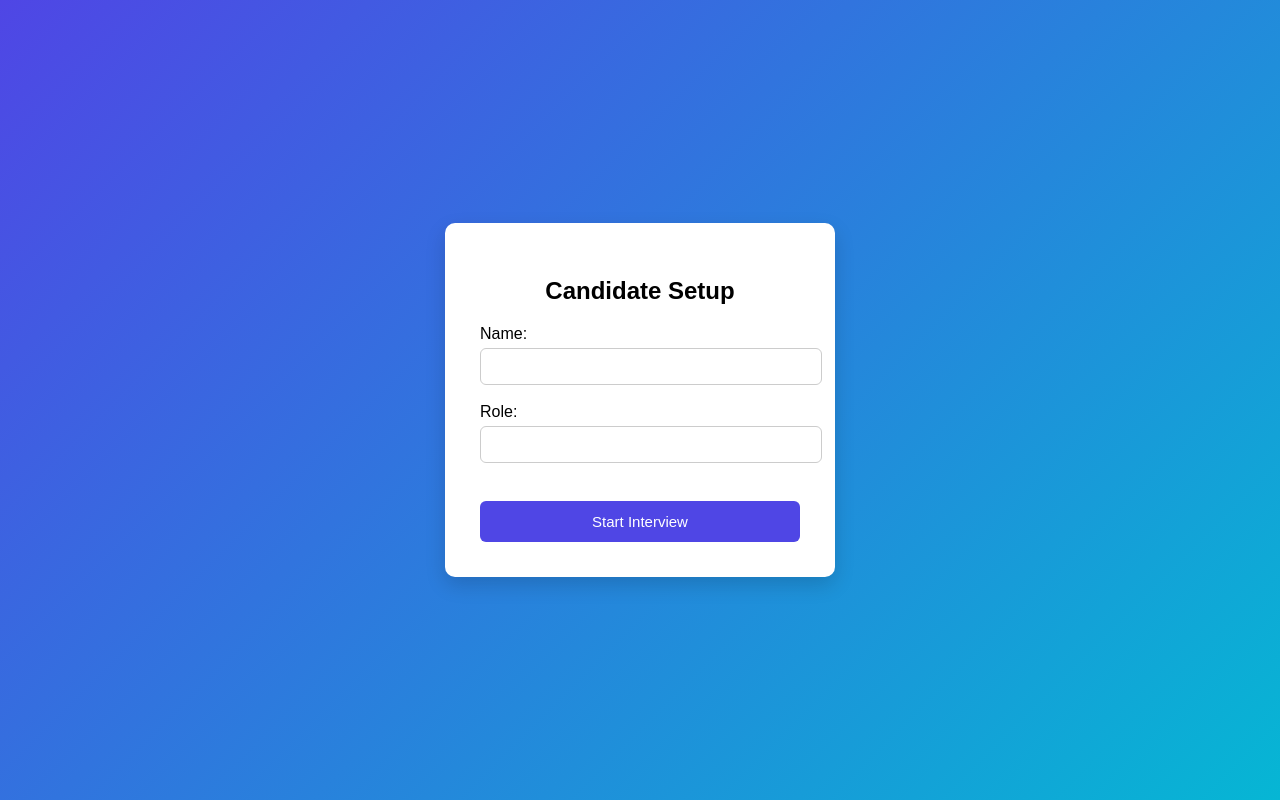
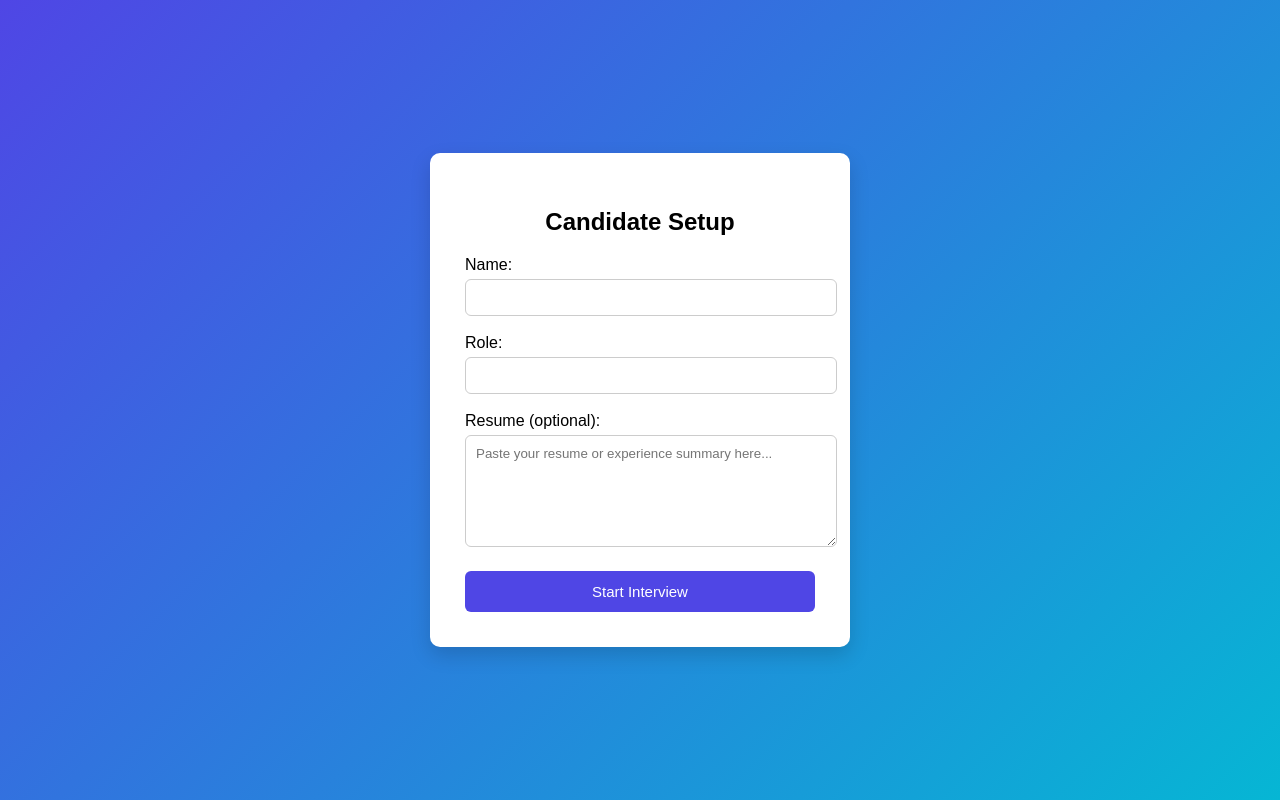
Before and after one commit to Nishita-Saxena/project2_flask, a Flask app: page /setup in a window 1280 px wide. Run offline with Flask 3, Linux system fonts and the light colour scheme.

Commit message:
all features added

```diff
--- a/app.py
+++ b/app.py
@@ -6,7 +6,7 @@ app = Flask(__name__)
 app.secret_key = "hackathon-secret"
 
 # Gemini client
-client = genai.Client(api_key="AIzaSyAhkAmAMv_Z-S8bLjM-PtEN4sXcYv6IbRY")
+client = genai.Client(api_key="AIzaSyDLQL0ITSx0Z9HCDzm7ZKI0XL_JYlXfvn8")
 
 
 SYSTEM_PROMPT = """
@@ -36,17 +36,21 @@ def setup():
     if request.method == "POST":
         session["name"] = request.form["name"]
         session["role"] = request.form["role"]
+        session["resume_text"] = request.form.get("resume_text", "")
+
         session["answers"] = []
         session["questions"] = []
         session["q_index"] = 0
+
         return redirect(url_for("interview"))
 
+    # THIS RETURN IS REQUIRED
     return render_template("setup.html")
-
 
 # -------- QUESTION GENERATION ----------
 def generate_question():
     role = session["role"]
+    resume_text = session.get("resume_text", "")
 
     history = "\n".join(
         [f"Q:{a['question']}\nA:{a['answer']}" for a in session["answers"]]
@@ -56,6 +60,10 @@ def generate_question():
 {SYSTEM_PROMPT}
 
 ROLE: {role}
+
+RESUME:
+{resume_text}
+
 QUESTION NUMBER: {session['q_index'] + 1}
 
 INTERVIEW HISTORY:
@@ -74,17 +82,11 @@ Do not include commentary.
 
     text = response.text.strip()
 
-    # Clean formatting issues
-    text = text.replace("**", "")
-
-    if "Question" in text:
-        text = text.split("Question")[-1]
-        text = "Question " + text
-
-    if ":" in text:
-        text = text.split(":", 1)[1].strip()
+    # minimal cleanup only
+    text = text.replace("**", "").strip()
 
     return text
+
 # -------- SCORECARD GENERATION ----------
 def evaluate_answers():
     role = session["role"]
--- a/templates/setup.html
+++ b/templates/setup.html
@@ -19,7 +19,7 @@
             padding: 35px;
             border-radius: 10px;
             box-shadow: 0 8px 20px rgba(0,0,0,0.15);
-            width: 320px;
+            width: 350px;
         }
 
         h2 {
@@ -27,12 +27,17 @@
             margin-bottom: 20px;
         }
 
-        input {
+        input, textarea {
             width: 100%;
             padding: 10px;
             margin-top: 5px;
             border-radius: 6px;
             border: 1px solid #ccc;
+            font-family: Arial;
+        }
+
+        textarea {
+            resize: vertical;
         }
 
         button {
@@ -65,6 +70,10 @@
         Role:<br>
         <input name="role" required><br><br>
 
+        Resume (optional):<br>
+        <textarea name="resume_text" rows="6"
+            placeholder="Paste your resume or experience summary here..."></textarea>
+
         <button type="submit">Start Interview</button>
     </form>
 </div>
```
